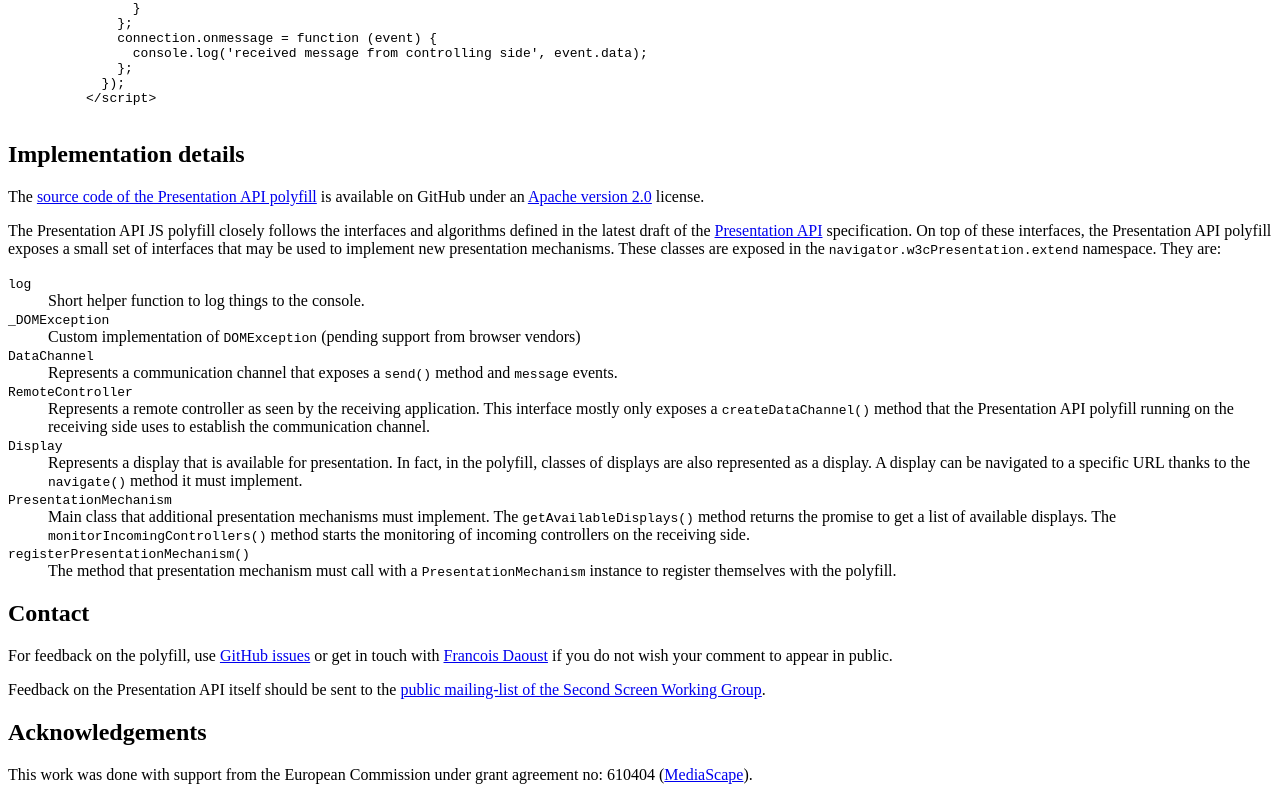
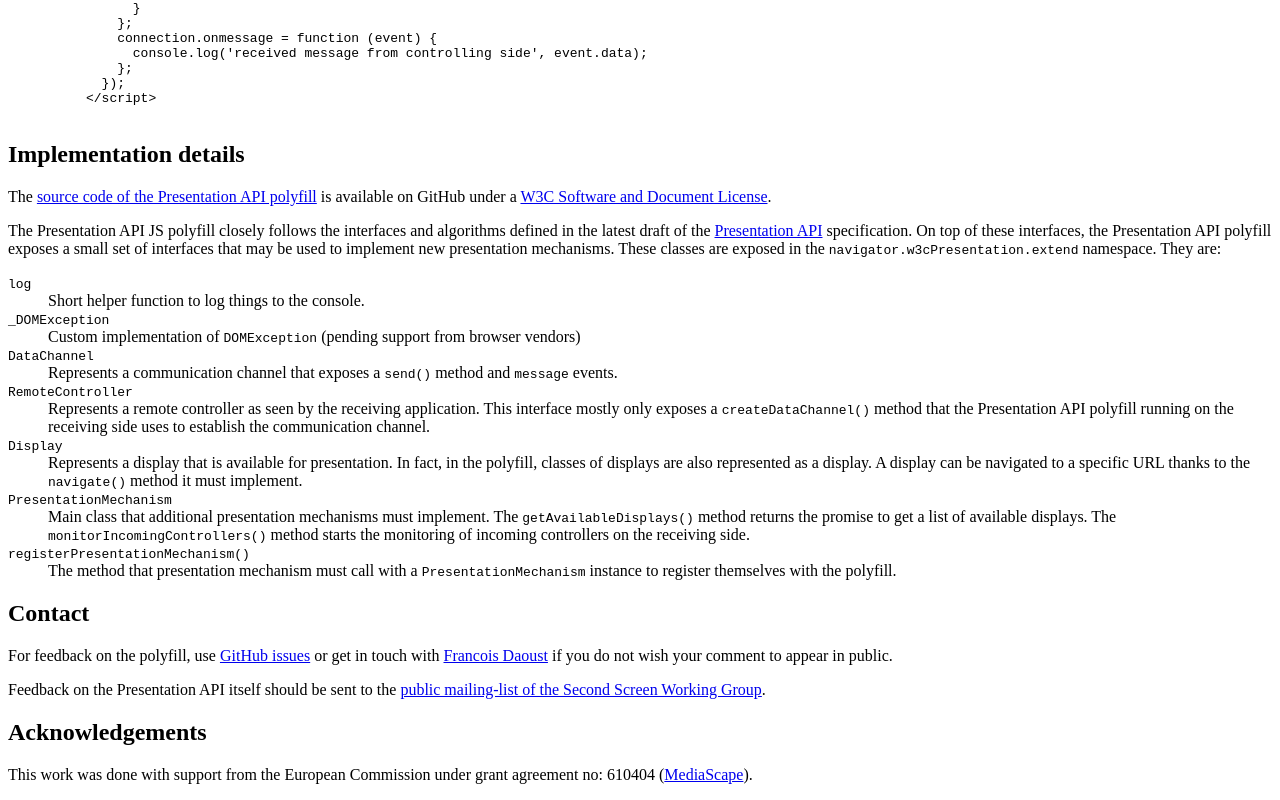
Before and after one commit to mediascape/presentation-api-polyfill, a website: page index.html in a window 1280 px wide. Shown: the part 2259-3059 px from the top of the page. Drawn offline with Linux system fonts and the light colour scheme.

Commit message:
Switched to a W3C Software and Document License
(preferred over Apache 2.0 License, while the MediaScape project devices on a
common license for all repositories)

```diff
--- a/API/src/core.js
+++ b/API/src/core.js
@@ -1,7 +1,7 @@
 /**
  * @file Core classes of the Presentation API polyill
  * @copyright 2015 W3C (MIT, ERCIM, Keio, Beihang)
- * @license Apache-2.0
+ * @license W3C Software and Document License
  * @author François Daoust <fd@w3.org>
  *
  * This file implements the helper functions and base classes that actual
--- a/API/src/mechanisms/cast.js
+++ b/API/src/mechanisms/cast.js
@@ -1,7 +1,7 @@
 /**
  * @file Google Cast presentation mechanism for the Presentation API polyfill
  * @copyright 2015 W3C (MIT, ERCIM, Keio, Beihang)
- * @license Apache-2.0
+ * @license W3C Software and Document License
  * @author François Daoust <fd@w3.org>
  *
  * This mechanism allows a user to request display of Web content on
--- a/API/src/mechanisms/dial.js
+++ b/API/src/mechanisms/dial.js
@@ -1,7 +1,7 @@
 /**
  * @file DIAL presentation mechanism for the Presentation API polyfill
  * @copyright 2015 W3C (MIT, ERCIM, Keio, Beihang)
- * @license Apache-2.0
+ * @license W3C Software and Document License
  * @author François Daoust <fd@w3.org>
  *
  * This mechanism allows a user to request display of Web content on
--- a/API/src/mechanisms/physicalweb.js
+++ b/API/src/mechanisms/physicalweb.js
@@ -1,7 +1,7 @@
 /**
  * @file Physical Web mechanism for the Presentation API polyfill
  * @copyright 2015 W3C (MIT, ERCIM, Keio, Beihang)
- * @license Apache-2.0
+ * @license W3C Software and Document License
  * @author François Daoust <fd@w3.org>
  * @author Dominique Hazaël-Massieux <dom@w3.org>
  *
--- a/API/src/mechanisms/qrcode.js
+++ b/API/src/mechanisms/qrcode.js
@@ -1,7 +1,7 @@
 /**
  * @file QR code presentation mechanism for the Presentation API polyfill
  * @copyright 2015 W3C (MIT, ERCIM, Keio, Beihang)
- * @license Apache-2.0
+ * @license W3C Software and Document License
  * @author François Daoust <fd@w3.org>
  *
  * The QR code presentation mechanism allows a user to generate and display
--- a/API/src/mechanisms/window.js
+++ b/API/src/mechanisms/window.js
@@ -1,7 +1,7 @@
 /**
  * @file Window presentation mechanism for the Presentation API polyfill
  * @copyright 2015 W3C (MIT, ERCIM, Keio, Beihang)
- * @license Apache-2.0
+ * @license W3C Software and Document License
  * @author François Daoust <fd@w3.org>
  *
  * The window presentation mechanism allows a user to open a new window on
--- a/Server/dial-proxy.js
+++ b/Server/dial-proxy.js
@@ -1,7 +1,7 @@
 /**
  * @file HTTP server that exposes the list of DIAL devices found around
  * @copyright 2015 W3C (MIT, ERCIM, Keio, Beihang)
- * @license Apache-2.0
+ * @license W3C Software and Document License
  * @author François Daoust <fd@w3.org>
  *
  * The HTTP server searches for DIAL devices on a regular basis and returns the
--- a/index.html
+++ b/index.html
@@ -173,7 +173,7 @@
       <h2>Implementation details</h2>
 
       <p>
-        The <a href="https://github.com/mediascape/presentation-api-polyfill">source code of the Presentation API polyfill</a> is available on GitHub</a> under an <a href="LICENSE">Apache version 2.0</a> license.
+        The <a href="https://github.com/mediascape/presentation-api-polyfill">source code of the Presentation API polyfill</a> is available on GitHub</a> under a <a href="http://www.w3.org/Consortium/Legal/2015/copyright-software-and-document">W3C Software and Document License</a>.
       </p>
 
       <p>
--- a/package.json
+++ b/package.json
@@ -2,7 +2,7 @@
   "name": "presentation-api-polyfill",
   "respository": "https://github.com/mediascape/presentation-api-polyfill",
   "version": "0.1.0",
-  "license": "Apache-2.0",
+  "license": "W3C",
   "dependencies": {
     "express": "4.4.1",
     "body-parser": "1.12.1",
--- a/utils/header.js
+++ b/utils/header.js
@@ -1,7 +1,7 @@
 /**
  * @file Presentation API polyfill
  * @copyright 2015 W3C (MIT, ERCIM, Keio, Beihang)
- * @license Apache-2.0
+ * @license W3C Software and Document License
  * @author François Daoust <fd@w3.org>
  *
  * This is a polyfill of the Presentation API specification that embeds all
```
Also changed, not shown: API/presentation-api-polyfill.js (+7 -7 lines), README.md, 1 other file.
